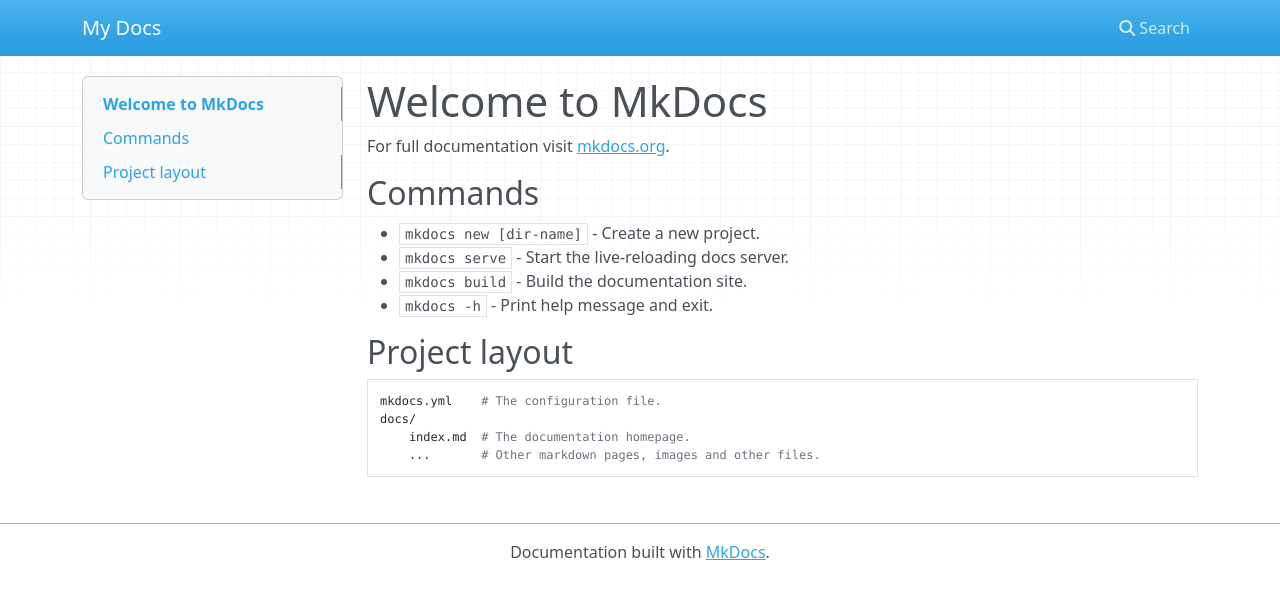
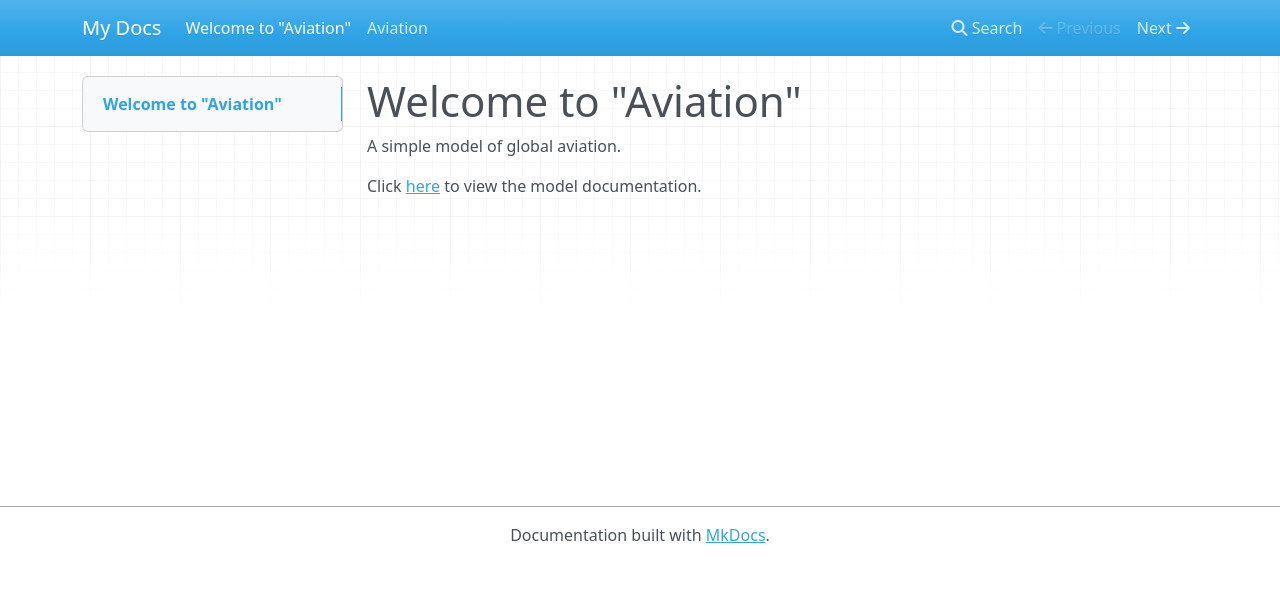
Before and after one commit to petercroookes/aviation, an MkDocs documentation site: the page built from docs/index.md, in a window 1280 px wide. Shown: the top 599 px of the page. Built offline with MkDocs 1.6.1, drawn with Linux system fonts in a browser that asks for light colours; nearby versions of some CDN libraries.

Commit message:
Moved documentation from  to MkDocs files  and

```diff
--- a/docs/index.md
+++ b/docs/index.md
@@ -1,17 +1,5 @@
-# Welcome to MkDocs
+# Welcome to "Aviation"
 
-For full documentation visit [mkdocs.org](https://www.mkdocs.org).
+A simple model of global aviation.
 
-## Commands
-
-* `mkdocs new [dir-name]` - Create a new project.
-* `mkdocs serve` - Start the live-reloading docs server.
-* `mkdocs build` - Build the documentation site.
-* `mkdocs -h` - Print help message and exit.
-
-## Project layout
-
-    mkdocs.yml    # The configuration file.
-    docs/
-        index.md  # The documentation homepage.
-        ...       # Other markdown pages, images and other files.
+Click [here](./aviation.md) to view the model documentation.
```
Also changed, not shown: README.md (+0 -30 lines), docs/aviation.md (added, +31 -0 lines).
